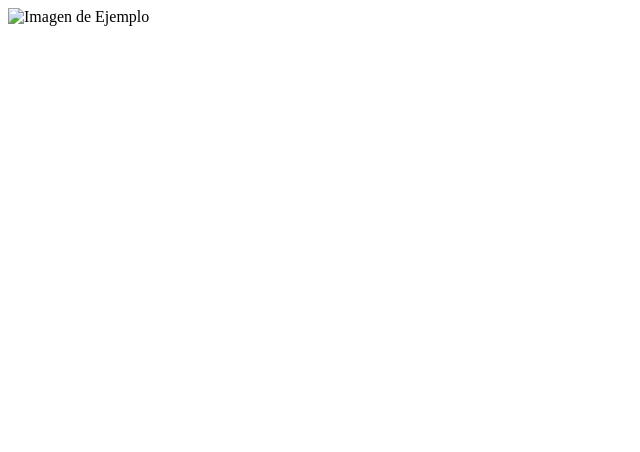
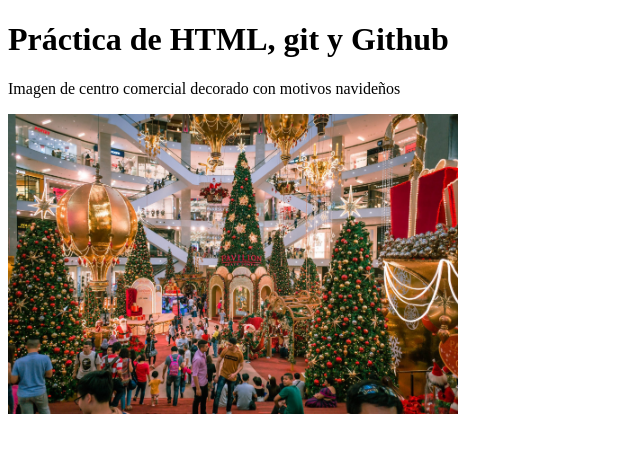
Before and after one commit to AmeghanFG/mi-primer-proyecto-html, a plain HTML site: page index.html in a window 1280 px wide. Shown: the whole page, without its empty margins (0-640 px from the left). Drawn offline with Linux system fonts and the light colour scheme.

Commit message:
Página de ejemplo sobre centro comercial navideño

```diff
--- a/index.html
+++ b/index.html
@@ -1,18 +1,17 @@
 <!DOCTYPE html>
 <!--Definición del documento html-->
 <html lang="en">
-  <!--Html encierra a todos los demas Atributo: Lenguaje principal del documento-->
   <head>
     <!--Metadatos, como archivos vinculados, información del documento-->
-    <meta charset="UTF-8" />
+    <meta charset="UTF-8"/>
     <meta name="viewport" content="width=device-width, initial-scale=1.0" />
-    <title>Document</title>
+    <title>Proyecto de Lección 6</title>
     <link rel="stylesheet" href="styles.css" />
   </head>
+  <body> <!--Contenido del documento-->
+    <h1>Práctica de HTML, git y Github</h1>
 
-  <body>
-    <!--Contenido del doc-->
-    <script src="scripts.js"></script>
-    <img src="Ruta" alt="Imagen de Ejemplo" />
+    <p>Imagen de centro comercial decorado con motivos navideños</p>
+    <img src="Recursos/ImagenEjemploDiciembre.jpg" alt="Imagen de ejemplo sobre un centro comercial en Navidad obtenida de artículo de EOM" title="Ejemplo de Imagen de Navidad" height="300px" width="auto"/>
   </body>
 </html>
```
Also changed, not shown: Recursos/ImagenEjemploDiciembre.jpg (added).
